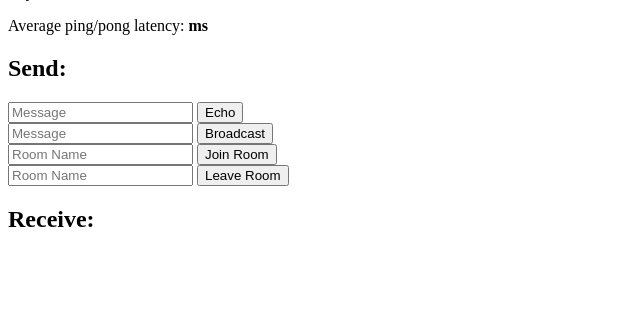
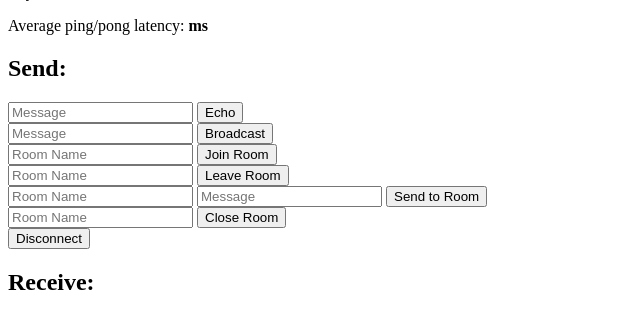
Before and after one commit to daniel-butler/chat-room-spike, a Flask app: template templates/base.html in a window 1280 px wide. Shown: the part 97-426 px from the top of the page, without its empty margins (0-640 px from the left). Run offline with Flask 2, Linux system fonts and the light colour scheme; the template is opened without the code that fills it, so the values that code supplies are empty; some libraries are stand-ins or nearby versions.

Commit message:
additional functionality added

```diff
--- a/app.py
+++ b/app.py
@@ -5,7 +5,7 @@ from flask_socketio import SocketIO, emit, join_room, leave_room, close_room, ro
 
 # Set this variable to "threading", "eventlet", or "gevent" to test the different async modes, or leave it set to
 # None for the application to choose the best option based on installed packages.
-async_mode = None
+async_mode = 'eventlet'
 
 app = Flask(__name__)
 app.config['SECRET_KET'] = 'secret!'
@@ -24,7 +24,7 @@ def background_thread():
 
 
 @app.route('/')
-def hello_world():
+def index():
     return render_template('base.html', async_mode=socketio.async_mode)
 
 
@@ -32,6 +32,54 @@ def hello_world():
 def test_message(message):
     session['receive_count'] = session.get('receive_count', 0) + 1
     emit('my_response', {'data': message['data'], 'count': session['receive_count']})
+
+
+@socketio.on('my_broadcast_event', namespace='/test')
+def test_broadcast_message(message):
+    session['receive_count'] = session.get('receive_count', 0) + 1
+    emit('my_response', {'data': message['data'], 'count': session['receive_count']}, broadcast=True)
+
+
+@socketio.on('join', namespace='/test')
+def join(message):
+    join_room(message['room'])
+    session['receive_count'] = session.get('receive_count', 0) + 1
+    emit('my_response', {'data': f"In rooms: {', '.join(rooms())}", 'count': session['receive_count']})
+
+
+@socketio.on('leave', namespace='/test')
+def leave(message):
+    leave_room(message['room'])
+    session['receive_count'] = session.get('receive_count', 0) + 1
+    emit('my_response', {'data': f"In rooms: {', '.join(rooms())}", 'count': session['receive_count']})
+
+
+@socketio.on('close_room', namespace='/test')
+def close(message):
+    session['receive_count'] = session.get('receive_count', 0) + 1
+    emit(
+        'my_response',
+        {'data': f"Room {message['room']} is closing.", 'count': session['receive_count']},
+        room=message['room']
+    )
+
+
+@socketio.on('my_room_event', namespace='/test')
+def send_room_message(message):
+    session['receive_count'] = session.get('receive_count', 0) + 1
+    emit('my_response', {'data': message['data'], 'count': session['receive_count']}, room=message['room'])
+
+
+@socketio.on('disconnect_request', namespace='/test')
+def disconnect_request():
+    @copy_current_request_context
+    def can_disconnect():
+        disconnect()
+
+    session['receive_count'] = session.get('receive_count', 0) + 1
+    # for this emit we use a callback function
+    # when the callback function is invoked we know that the message has been received and it is safe to disconnect
+    emit('my_response', {'data': 'Disconnected!', 'count': session['receive_count']}, callback=can_disconnect)
 
 
 @socketio.on('my_ping', namespace='/test')
--- a/templates/base.html
+++ b/templates/base.html
@@ -64,7 +64,23 @@
             $('form#join').submit(function (event) {
                 socket.emit('join', {room: $('#join_room').val()});
                 return false;
-            })
+            });
+            $('form#leave').submit(function (event) {
+                socket.emit('leave', {room: $('#leave_room').val()});
+                return false;
+            });
+            $('form#send_room').submit(function (event) {
+                socket.emit('my_room_event', {room: $('#room_name').val(), data: $('#room_data').val()});
+                return false;
+            });
+            $('form#close').submit(function (event) {
+                socket.emit('close_room', {room: $('#close_room').val()});
+                return false;
+            });
+            $('form#disconnect').submit(function (event) {
+                socket.emit('disconnect_request');
+                return false;
+            });
         })
     </script>
 </head>
@@ -89,6 +105,18 @@
     <input type="text" name="leave_room" id="leave_room" placeholder="Room Name">
     <input type="submit" value="Leave Room">
 </form>
+<form id="send_room" method="POST" action="#">
+    <input type="text" name="room_name" id="room_name" placeholder="Room Name">
+    <input type="text" name="room_data" id="room_data" placeholder="Message">
+    <input type="submit" value="Send to Room">
+</form>
+<form id="close" method="POST" action="#">
+    <input type="text" name="close_room" id="close_room" placeholder="Room Name">
+    <input type="submit" value="Close Room">
+</form>
+<form id="disconnect" method="POST" action="#">
+    <input type="submit" value="Disconnect">
+</form>
 
 <h2>Receive:</h2>
 <div id="log"></div>
```
